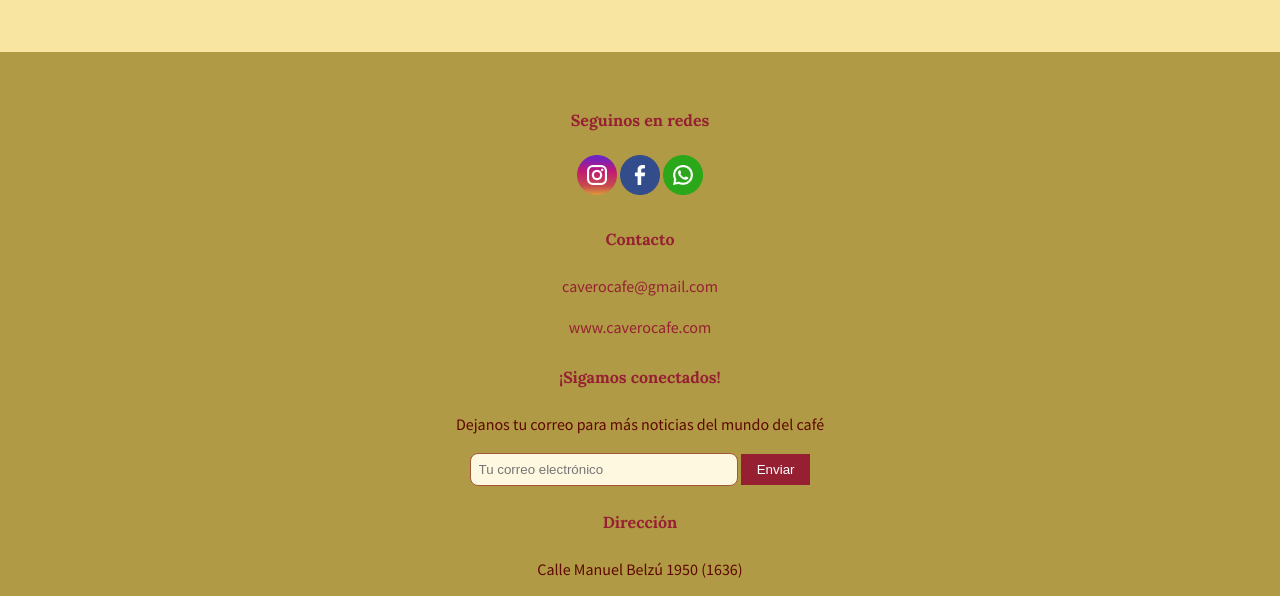
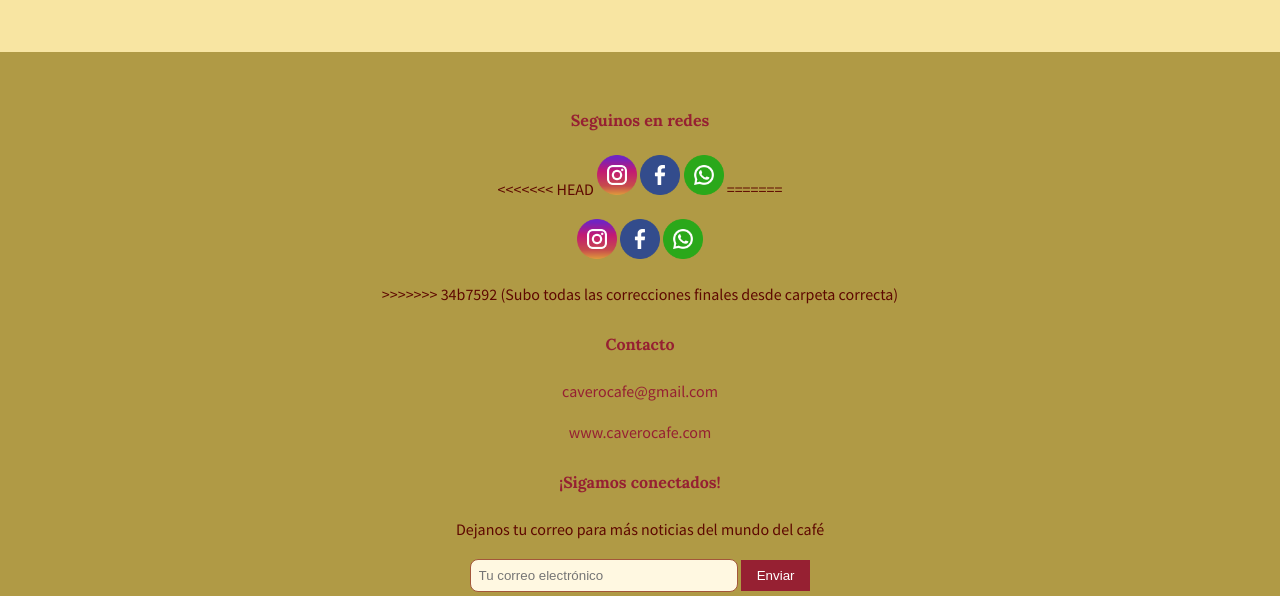
Before and after one commit to lali-decristo/Proyecto-CAVERO, a plain HTML site: page index.html in a window 1280 px wide. Shown: the part 1299-1895 px from the top of the page. Drawn offline with Linux system fonts and the light colour scheme.

Commit message:
Versión final corregida - reemplazo completo

```diff
--- a/index.html
+++ b/index.html
@@ -42,9 +42,17 @@
     <footer>
         <section class="footer"> <!--seccion footer de RRSS-->
             <h4>Seguinos en redes</h4> <!--interaccion con RRSS-->
+<<<<<<< HEAD
                 <a href="https://www.instagram.com/caverocafe" target="_blank"><img src="./img/instagram.png" alt="Instagram de Cavero"></a>
                 <a href="https://www.facebook.com/caverocafe" target="_blank"><img src="./img/facebookoriginal.png" alt="Facebook de Cavero"></a>
                 <a href="https://wa.me/5411123456789" target="_blank"><img src="./img/whatsapp.png" alt="WhatsApp de Cavero"></a>
+=======
+                <p>
+                <a href="https://www.instagram.com/caverocafe" target="_blank"><img src="./img/instagram.png" alt="Instagram de Cavero"></a>
+                <a href="https://www.facebook.com/caverocafe" target="_blank"><img src="./img/facebookoriginal.png" alt="Facebook de Cavero"></a>
+                <a href="https://wa.me/5411123456789" target="_blank"><img src="./img/whatsapp.png" alt="WhatsApp de Cavero"></a>
+                </p>
+>>>>>>> 34b7592 (Subo todas las correcciones finales desde carpeta correcta)
         </section>
         <section>
             <h4>Contacto</h4> <!-- contactos web -->
@@ -72,4 +80,8 @@
         </section>
     </footer>
 </body>
+<<<<<<< HEAD
 </html>
+=======
+</html
+>>>>>>> 34b7592 (Subo todas las correcciones finales desde carpeta correcta)
```
Also changed, not shown: img/cartel.pdf.jpg (added), img/comboalfajor.jfif (added), img/dueños.jpg (added), img/facebook.png (added), img/logooriginal.png (added), img/vasos.jpg (added).
